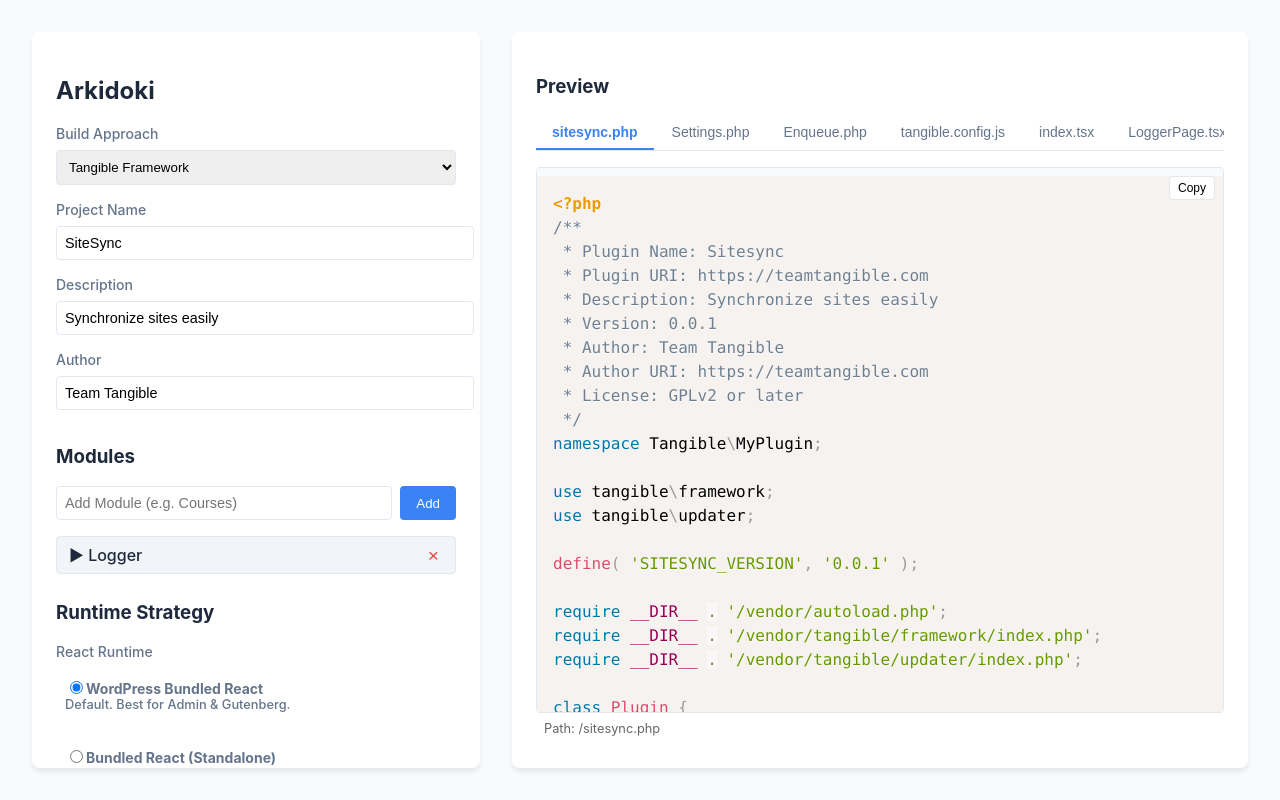
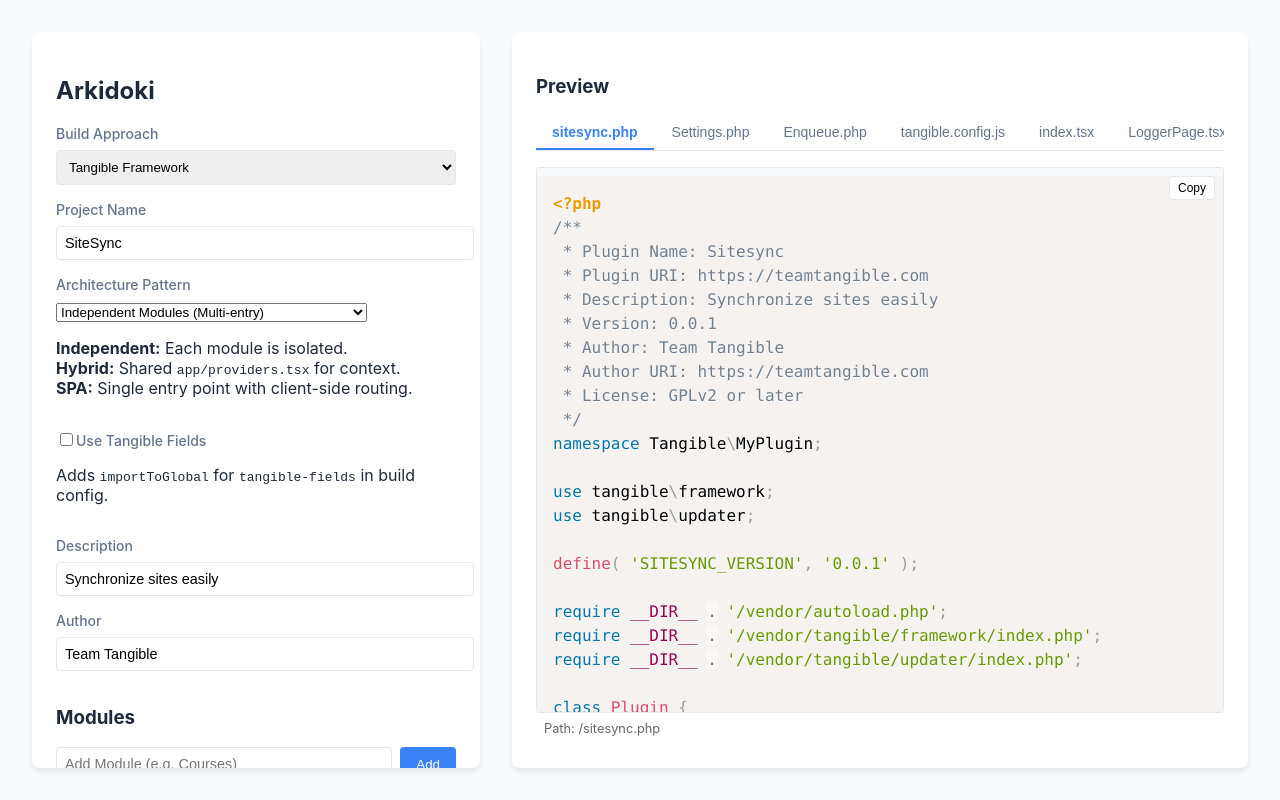
Before and after one commit to jericojuegos/arkidoki, a React (Vite) app: page / in a window 1280 px wide. Built offline with nearby package versions, Linux system fonts and the light colour scheme.

Commit message:
feat: add architecture build config

```diff
--- a/src/components/InputSection.tsx
+++ b/src/components/InputSection.tsx
@@ -133,6 +133,45 @@ export const InputSection: React.FC<Props> = ({ config, onChange }) => {
                     placeholder="e.g. SiteSync"
                 />
             </div>
+
+
+            <div className="form-group">
+                <label>Architecture Pattern</label>
+                <select
+                    value={config.architecture || 'independent'}
+                    onChange={(e) => handleChange('architecture', e.target.value)}
+                >
+                    <option value="independent">Independent Modules (Multi-entry)</option>
+                    <option value="hybrid">Hybrid Core (Shared Providers) - Recommended</option>
+                    <option value="spa">Single Entry (SPA) - Advanced</option>
+                </select>
+                <p className="help-text">
+                    <strong>Independent:</strong> Each module is isolated.<br />
+                    <strong>Hybrid:</strong> Shared <code>app/providers.tsx</code> for context.<br />
+                    <strong>SPA:</strong> Single entry point with client-side routing.
+                </p>
+            </div>
+
+            <div className="form-group">
+                <label className="checkbox-label">
+                    <input
+                        type="checkbox"
+                        checked={config.dependencies?.tangibleFields ?? false}
+                        onChange={(e) => onChange({
+                            ...config,
+                            dependencies: {
+                                ...config.dependencies,
+                                tangibleFields: e.target.checked
+                            }
+                        })}
+                    />
+                    Use Tangible Fields
+                </label>
+                <p className="help-text">
+                    Adds <code>importToGlobal</code> for <code>tangible-fields</code> in build config.
+                </p>
+            </div>
+
 
             <div className="form-group">
                 <label>Description</label>
--- a/src/generator/approaches/standard/index.ts
+++ b/src/generator/approaches/standard/index.ts
@@ -10,10 +10,9 @@ import {
     PAGINATION_TEMPLATES,
     REACT_DETAILS_MODAL
 } from '../../templates/react/index';
-// Assuming these exports exist in react/index based on previous steps, if not I might need to export them.
-// I need to ensure they are exported from '../../templates/react/index' first.
 import { QUERY_CLIENT } from '../../templates/react/query-client';
 import { USE_QUERY_HOOK } from '../../templates/react/use-query';
+import { APP_PROVIDERS } from '../../templates/react/providers';
 import { PAGINATION_SCSS_TEMPLATES, buildTableScss } from '../../templates/scss/index';
 
 export class StandardStrategy implements GeneratorStrategy {
@@ -41,12 +40,22 @@ export class StandardStrategy implements GeneratorStrategy {
             replacePlaceholders(STANDARD_MAIN_PLUGIN, config)
         );
 
-        // 4.1 Query Client (Shared)
+        // 2.1 Query Client (Shared)
         if (useReactQuery) {
             addFile(
                 'queryClient.ts',
                 '/assets/src/queryClient.ts',
                 QUERY_CLIENT,
+                'typescript'
+            );
+        }
+
+        // 2.2 Shared Providers (for Hybrid architecture)
+        if (config.architecture === 'hybrid') {
+            addFile(
+                'providers.tsx',
+                '/assets/src/app/providers.tsx',
+                APP_PROVIDERS,
                 'typescript'
             );
         }
--- a/src/generator/approaches/tangible/index.ts
+++ b/src/generator/approaches/tangible/index.ts
@@ -10,10 +10,9 @@ import {
     PAGINATION_TEMPLATES,
     REACT_DETAILS_MODAL
 } from '../../templates/react/index';
-// Assuming these exports exist in react/index based on previous steps, if not I might need to export them.
-// I need to ensure they are exported from '../../templates/react/index' first.
 import { QUERY_CLIENT } from '../../templates/react/query-client';
 import { USE_QUERY_HOOK } from '../../templates/react/use-query';
+import { APP_PROVIDERS } from '../../templates/react/providers';
 import { PAGINATION_SCSS_TEMPLATES, buildTableScss } from '../../templates/scss/index';
 
 export class TangibleStrategy implements GeneratorStrategy {
@@ -68,13 +67,46 @@ export class TangibleStrategy implements GeneratorStrategy {
         );
 
         // 4. Tangible Config
-        const buildConfig = config.modules.map(m => {
-            return `{
+        const useTangibleFields = config.dependencies?.tangibleFields ?? false;
+        const isSpa = config.architecture === 'spa';
+
+        let buildConfig = '';
+
+        if (isSpa) {
+            // SPA mode: Single entry point for admin
+            const importToGlobal = useTangibleFields
+                ? `\n      importToGlobal: {\n        "tangible-fields": "window.tangibleFields",\n      },`
+                : '';
+
+            buildConfig = `// Admin SPA
+    {
+      src: 'assets/src/admin.scss',
+      dest: 'assets/build/admin.min.css',
+    },
+    {
+      src: 'assets/src/admin.tsx',
+      dest: 'assets/build/admin.min.js',
+      react: 'wp',${importToGlobal}
+    }`;
+        } else {
+            // Multi-entry mode (independent or hybrid)
+            buildConfig = config.modules.map(m => {
+                const importToGlobal = useTangibleFields
+                    ? `\n      importToGlobal: {\n        "tangible-fields": "window.tangibleFields",\n      },`
+                    : '';
+
+                return `// ${m.name} Module
+    {
+      src: 'assets/src/${m.slug}/index.scss',
+      dest: 'assets/build/${m.slug}.min.css',
+    },
+    {
       src: 'assets/src/${m.slug}/index.tsx',
       dest: 'assets/build/${m.slug}.min.js',
-      react: 'wp',
+      react: 'wp',${importToGlobal}
     }`;
-        }).join(',\n    ');
+            }).join(',\n');
+        }
 
         const configContent = replacePlaceholders(TANGIBLE_CONFIG, config).replace('// {{MODULE_BUILD_CONFIGS}}', buildConfig);
         addFile(
@@ -90,6 +122,16 @@ export class TangibleStrategy implements GeneratorStrategy {
                 'queryClient.ts',
                 '/assets/src/queryClient.ts',
                 QUERY_CLIENT,
+                'typescript'
+            );
+        }
+
+        // 4.2 Shared Providers (for Hybrid architecture)
+        if (config.architecture === 'hybrid') {
+            addFile(
+                'providers.tsx',
+                '/assets/src/app/providers.tsx',
+                APP_PROVIDERS,
                 'typescript'
             );
         }
--- a/src/generator/approaches/tangible/templates.ts
+++ b/src/generator/approaches/tangible/templates.ts
@@ -158,11 +158,6 @@ class Settings {
 
 export const TANGIBLE_CONFIG = `module.exports = {
   build: [
-    {
-      src: 'assets/src/index.tsx',
-      dest: 'assets/build/app.min.js',
-      react: 'wp',
-    },
     // {{MODULE_BUILD_CONFIGS}}
   ],
   format: 'assets/src/**/*.{php,ts,tsx,scss}',
--- a/src/generator/constants.ts
+++ b/src/generator/constants.ts
@@ -25,26 +25,29 @@ export const DEFAULT_CONFIG: PluginConfig = {
         pagination: true,
         paginationStyle: 'simple',
         filters: true,
-        detailsModal: true,
-        search: true,
-        searchType: 'explicit',
+        detailsModal: true, // Kept from original, not explicitly removed by edit
+        search: true, // Kept from original, not explicitly removed by edit
+        searchType: 'explicit', // Kept from original, not explicitly removed by edit
         tableOptions: {
             responsive: true,
-            styleModifiers: []
+            styleModifiers: ['striped', 'hover']
         },
         loadingOptions: {
-            initial: 'none',
-            refreshOverlay: false,
+            initial: 'skeleton',
+            refreshOverlay: true,
             buttonLoading: false,
             emptyState: 'simple'
         },
         dataFetching: 'none'
     },
     buildApproach: 'tangible', // Default
-    dependencies: [],
+    dependencies: {
+        tangibleFields: false
+    },
     runtime: {
         react: 'wp',
-        ui: 'custom',
-        outputStyle: 'jsx'
-    }
+        ui: 'wp-components',
+        outputStyle: 'createElement'
+    },
+    architecture: 'independent'
 };
--- a/src/generator/templates/react/entry.ts
+++ b/src/generator/templates/react/entry.ts
@@ -7,10 +7,9 @@ export const buildReactEntryTemplate = (config: PluginConfig, module: ModuleConf
 
   // Config Flags
   const isWp = config.runtime.react === 'wp';
-  // If outputStyle is explicitly createElement, OR if we are using WP (which usually defaults to createElement usage in this project's context, though WP supports JSX if built correctly.
-  // But the user's current WP template uses createElement. Let's respect the config.)
   const useCreateElement = config.runtime.outputStyle === 'createElement';
   const useReactQuery = config.reactOptions.dataFetching === 'react-query';
+  const isHybrid = config.architecture === 'hybrid';
 
   // 1. Build Imports
   if (isWp) {
@@ -20,7 +19,11 @@ export const buildReactEntryTemplate = (config: PluginConfig, module: ModuleConf
 import { createRoot } from 'react-dom/client';\n`;
   }
 
-  if (useReactQuery) {
+  if (isHybrid) {
+    // Hybrid mode: Use shared providers from app/ folder
+    imports += `import { renderWithProviders } from '../app/providers';\n`;
+  } else if (useReactQuery) {
+    // Independent mode with React Query: Import providers inline
     imports += `import { QueryClientProvider } from '@tanstack/react-query';
 import { queryClient } from '../queryClient';\n`;
   }
@@ -30,23 +33,30 @@ import { queryClient } from '../queryClient';\n`;
   // 2. Build Render Logic
   let appElement = '';
 
+  if (isHybrid) {
+    // Hybrid mode: Wrap with renderWithProviders
     if (useCreateElement) {
-    // createElement style
       const pageElement = isWp ? `createElement({{Module}}Page)` : `React.createElement({{Module}}Page)`;
-
+      appElement = `renderWithProviders(${pageElement})`;
+    } else {
+      appElement = `renderWithProviders(<{{Module}}Page />)`;
+    }
+    renderLogic = `root.render(${appElement});`;
+  } else {
+    // Independent mode: Inline providers
+    if (useCreateElement) {
+      const pageElement = isWp ? `createElement({{Module}}Page)` : `React.createElement({{Module}}Page)`;
       if (useReactQuery) {
-      const provider = isWp ? `createElement(QueryClientProvider, { client: queryClient }, ${pageElement})` : `React.createElement(QueryClientProvider, { client: queryClient }, ${pageElement})`;
+        const provider = isWp
+          ? `createElement(QueryClientProvider, { client: queryClient }, ${pageElement})`
+          : `React.createElement(QueryClientProvider, { client: queryClient }, ${pageElement})`;
         appElement = provider;
       } else {
         appElement = pageElement;
       }
-
       renderLogic = `root.render(${appElement});`;
-
     } else {
-    // JSX style
       const pageElement = `<{{Module}}Page />`;
-
       if (useReactQuery) {
         appElement = `<QueryClientProvider client={queryClient}>
             ${pageElement}
@@ -54,15 +64,14 @@ import { queryClient } from '../queryClient';\n`;
       } else {
         appElement = pageElement;
       }
-
       renderLogic = `root.render(${appElement});`;
     }
-
+  }
 
   const template = `${imports}
 
 // Initialize when DOM is ready
-function initLogsApp() {
+function init{{Module}}App() {
     const rootElement = document.getElementById('{{PLUGIN_SLUG}}-{{module}}-root');
     if (rootElement) {
         const root = createRoot(rootElement);
@@ -71,9 +80,9 @@ function initLogsApp() {
 }
 
 if (document.readyState === 'loading') {
-    document.addEventListener('DOMContentLoaded', initLogsApp);
+    document.addEventListener('DOMContentLoaded', init{{Module}}App);
 } else {
-    initLogsApp();
+    init{{Module}}App();
 }
 `;
 
--- /dev/null
+++ b/src/generator/templates/react/providers.ts
@@ -0,0 +1,23 @@
+export const APP_PROVIDERS = `import type { ReactNode } from 'react';
+import { QueryClientProvider } from '@tanstack/react-query';
+import { queryClient } from '../queryClient';
+
+// Add global styles or other providers here
+// import '../styles/main.scss';
+
+interface ProvidersProps {
+  children: ReactNode;
+}
+
+export const AppProviders = ({ children }: ProvidersProps) => {
+  return (
+    <QueryClientProvider client={queryClient}>
+      {children}
+    </QueryClientProvider>
+  );
+};
+
+export const renderWithProviders = (ui: ReactNode) => {
+  return <AppProviders>{ui}</AppProviders>;
+};
+`;
```
Also changed, not shown: src/types/index.ts (+6 -1 lines). Lines whose indentation alone changed are shown as unchanged.
